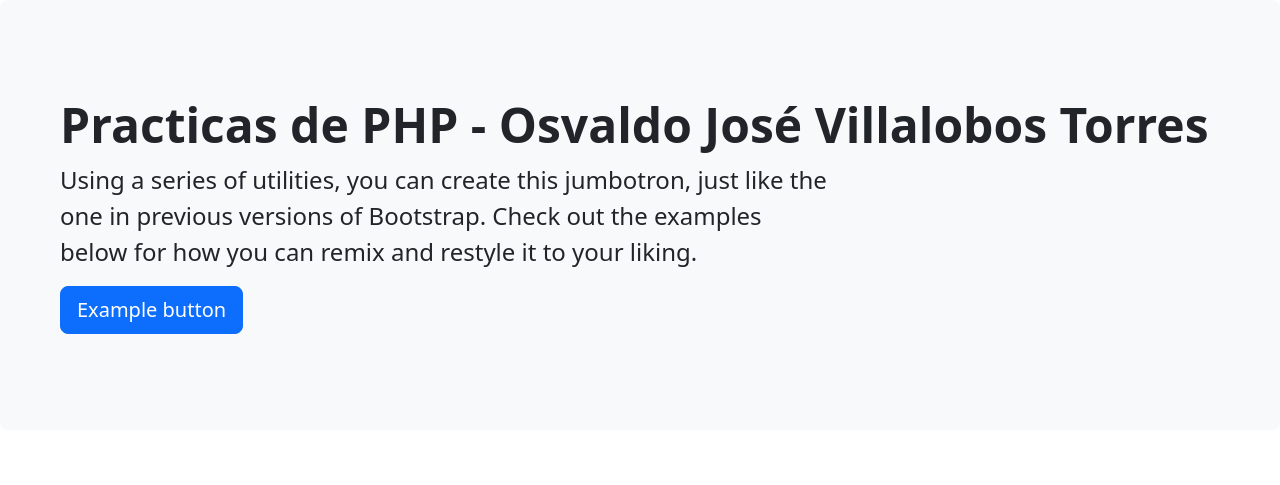
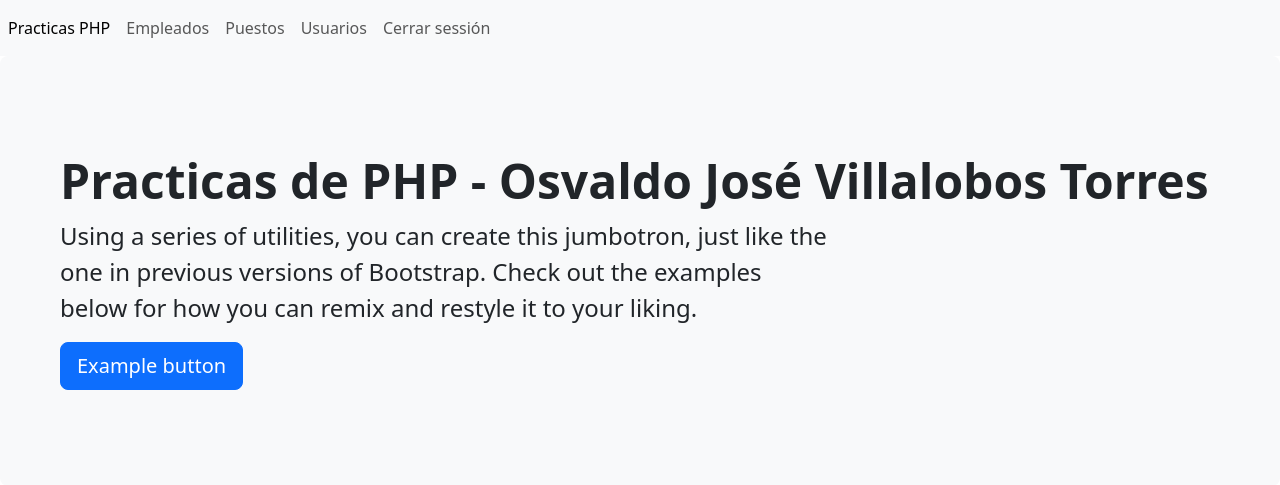
Before and after one commit to ovillalt/Practicas-de-PHP, a PHP site: page / in a window 1280 px wide. Shown: the top 485 px of the page. Run offline with PHP 8.4, Linux system fonts and the light colour scheme.

Commit message:
Creación de menú de navegación

```diff
--- a/index.php
+++ b/index.php
@@ -14,7 +14,27 @@
 
 <body>
     <header>
-        <!-- place navbar here -->
+        <nav class="navbar navbar-expand navbar-light bg-light">
+            <ul class="nav navbar-nav">
+                <li class="nav-item">
+                    <a class="nav-link active" href="#" aria-current="page">Practicas PHP <span
+                            class="visually-hidden">(current)</span></a>
+                </li>
+                <li class="nav-item">
+                    <a class="nav-link" href="#">Empleados</a>
+                </li>
+                <li class="nav-item">
+                    <a class="nav-link" href="#">Puestos</a>
+                </li>
+                <li class="nav-item">
+                    <a class="nav-link" href="#">Usuarios</a>
+                </li>
+                <li class="nav-item">
+                    <a class="nav-link" href="#">Cerrar sessión</a>
+                </li>
+            </ul>
+        </nav>
+
     </header>
     <main>
         <div class="p-5 mb-4 bg-light rounded-3">
```
